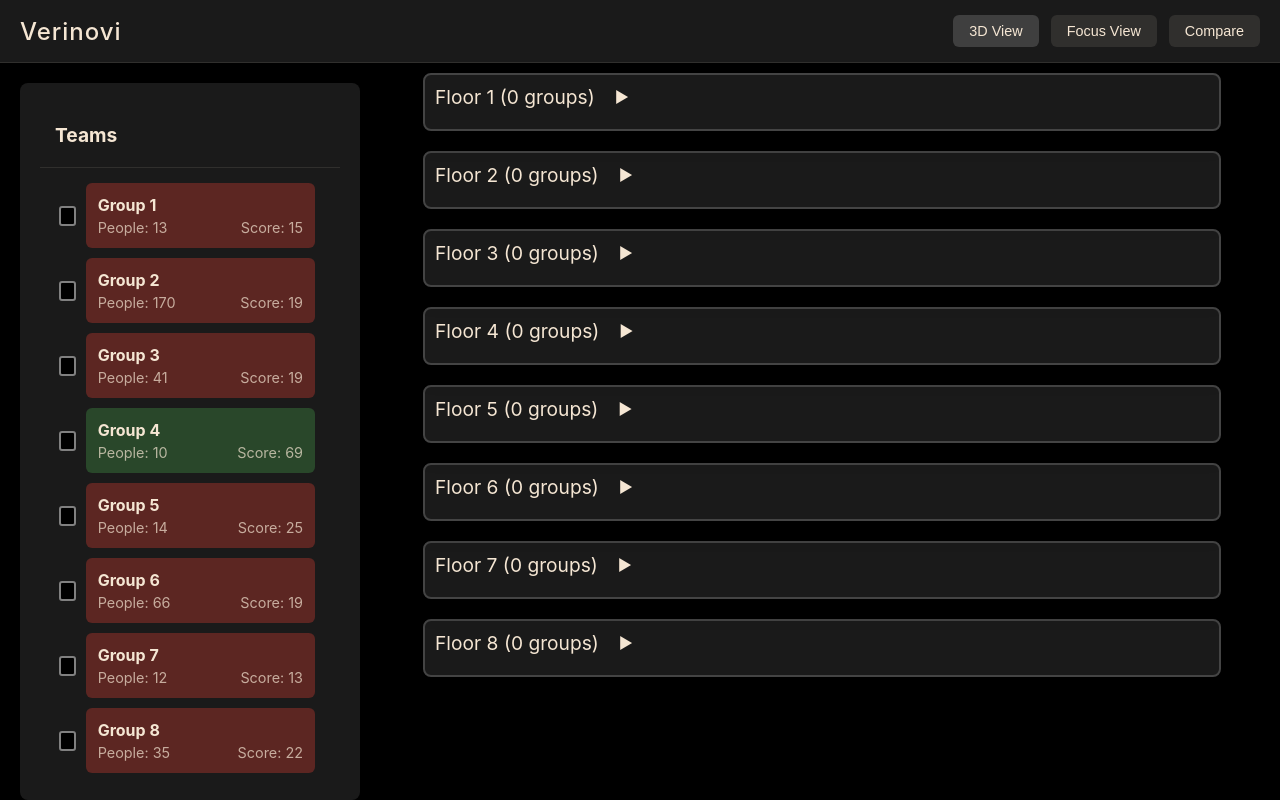
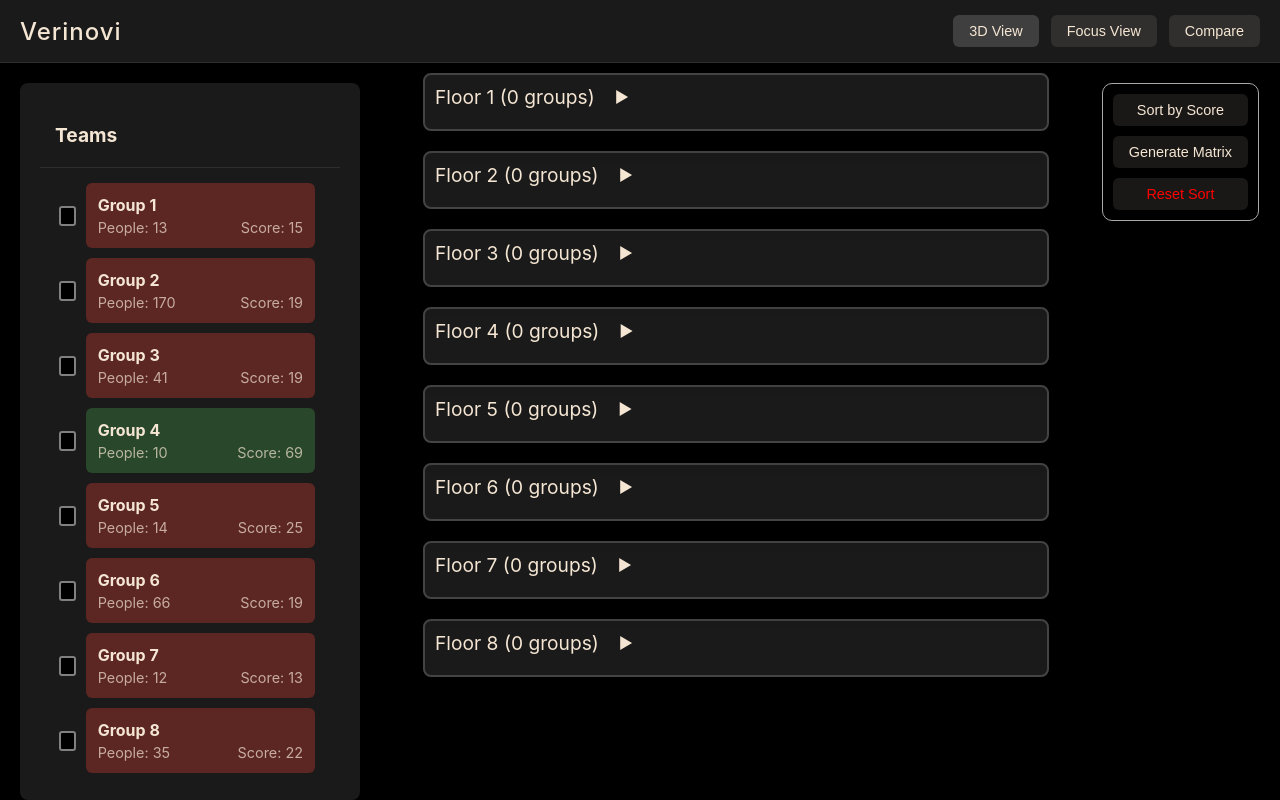
Before and after one commit to matt-james-morgan/csv_test, a React (Create React App) app: page / in a window 1280 px wide. Both pictures are taken after a click on the button "All Floors". Built offline with nearby package versions, Linux system fonts and the light colour scheme.

Commit message:
adding filters to all floors

```diff
--- a/src/App.js
+++ b/src/App.js
@@ -80,42 +80,39 @@ function App() {
   const getGroupNumber = (header) => parseInt(header.replace('Group ', '')) - 1;
 
   const getCollaborationScore = (group1, group2) => {
-    if (!collaborationData.length) {
-      console.log('No collaboration data available');
+    if (!collaborationData || !Array.isArray(collaborationData) ||
+        !group1?.header || !group2?.header) {
+      console.warn('Invalid data for collaboration score calculation');
       return 0;
     }
 
-    const index1 = getGroupNumber(group1.header);
-    const index2 = getGroupNumber(group2.header);
+    try {
+      const index1 = getGroupNumber(group1.header);
+      const index2 = getGroupNumber(group2.header);
 
-    if (index1 < 0 || index1 >= collaborationData.length ||
-        index2 < 0 || index2 >= collaborationData.length) {
-      console.warn(`Invalid group indices: ${index1}, ${index2}`);
+      if (!collaborationData[index1] || !collaborationData[index2] ||
+          index1 < 0 || index2 < 0 ||
+          index1 >= collaborationData.length ||
+          index2 >= collaborationData.length) {
+        console.warn(`Out of bounds indices: ${index1}, ${index2}`);
+        return 0;
+      }
+
+      const score1 = Number(collaborationData[index1][index2]) || 0;
+      const score2 = Number(collaborationData[index2][index1]) || 0;
+
+      return Math.max(score1, score2);
+    } catch (error) {
+      console.error('Error calculating collaboration score:', error);
       return 0;
     }
-
-    const score1 = parseInt(collaborationData[index1][index2]) || 0;
-    const score2 = parseInt(collaborationData[index2][index1]) || 0;
-
-    console.log('Collaboration scores:', {
-      group1: group1.header,
-      group2: group2.header,
-      index1,
-      index2,
-      score1,
-      score2
-    });
-
-    return Math.max(score1, score2);
   };
 
   const calculateGroupCollaborationScores = (groups) => {
-    if (groups.length <= 1) {
-      console.log('Groups length <= 1:', groups);
+    if (!collaborationData || groups.length <= 1) {
       return groups.map(group => ({ ...group, collaborationScore: 0 }));
     }
 
-    // Calculate weighted average for each group
     return groups.map(currentGroup => {
       let totalWeightedScore = 0;
       let totalWeight = 0;
@@ -123,17 +120,7 @@ function App() {
       groups.forEach(otherGroup => {
         if (currentGroup.header !== otherGroup.header) {
           const score = getCollaborationScore(currentGroup, otherGroup);
-          const weight = otherGroup.peopleCount;
-
-          console.log('Collaboration calculation:', {
-            group1: currentGroup.header,
-            group2: otherGroup.header,
-            score,
-            weight,
-            totalWeightedScore,
-            totalWeight
-          });
-
+          const weight = otherGroup.peopleCount || 0;
           totalWeightedScore += score * weight;
           totalWeight += weight;
         }
@@ -142,13 +129,6 @@ function App() {
       const weightedAverage = totalWeight > 0
         ? Math.round(totalWeightedScore / totalWeight)
         : 0;
-
-      console.log('Final weighted average:', {
-        group: currentGroup.header,
-        weightedAverage,
-        totalWeightedScore,
-        totalWeight
-      });
 
       return {
         ...currentGroup,
@@ -202,8 +182,10 @@ function App() {
   };
 
   const handleFloorDrop = (group, floorId) => {
+    console.log('Handling floor drop in App.js:', { group, floorId });
     const currentFloor = floorData.find(floor => floor.floor_id === floorId);
     if (!checkCapacity(currentFloor, group)) {
+      console.log('Capacity check failed in App.js');
       return;
     }
 
@@ -211,11 +193,6 @@ function App() {
       return prevFloorData.map(floor => {
         if (floor.floor_id === floorId) {
           if (floor.groups.some(g => g.header === group.header)) {
-            return floor;
-          }
-
-          const currentPeopleCount = floor.groups.reduce((sum, g) => sum + g.peopleCount, 0);
-          if (currentPeopleCount + group.peopleCount > 200) {
             return floor;
           }
 
--- a/src/components/FloorPlan.js
+++ b/src/components/FloorPlan.js
@@ -1,4 +1,4 @@
-import React, { useState, useEffect } from "react";
+import React, { useState, useEffect, useCallback } from "react";
 import Floor from "./Floor";
 import FloorDetail from "./FloorDetail";
 import "../styles/FloorPlan.css";
@@ -27,7 +27,7 @@ const getDominantTeamColor = (groups) => {
 
 function FloorPlan({
   floorData,
-  handleFloorDrop: handleGroupDrop,
+  handleFloorDrop,
   handleFloorClear,
   onGroupSelect,
   isIsometricView,
@@ -50,22 +50,38 @@ function FloorPlan({
   };
 
   const handleFloorReorder = (fromIndex, toIndex) => {
+    console.log("Reordering floors:", { fromIndex, toIndex });
     setFloorData((prevData) => {
       const newData = [...prevData];
       const [movedFloor] = newData.splice(fromIndex, 1);
       newData.splice(toIndex, 0, movedFloor);
+      console.log(
+        "New floor order:",
+        newData.map((f) => f.floor_id)
+      );
       return newData;
     });
   };
 
-  const calculateCollaborationAverage = (floor1, floor2) => {
+  const calculateGroupCollaborationScore = useCallback(
+    (group1, group2) => {
+      const score = getCollaborationScore(group1, group2);
+      const weight1 = group1.peopleCount;
+      const weight2 = group2.peopleCount;
+      return (score * weight1 + score * weight2) / (weight1 + weight2);
+    },
+    [getCollaborationScore]
+  );
+
+  const calculateCollaborationAverage = useCallback(
+    (floor1, floor2) => {
       if (!floor1?.groups.length || !floor2?.groups.length) return 0;
 
       let totalScore = 0;
       let count = 0;
 
-    floor1.groups.forEach(group1 => {
-      floor2.groups.forEach(group2 => {
+      floor1.groups.forEach((group1) => {
+        floor2.groups.forEach((group2) => {
           const score = calculateGroupCollaborationScore(group1, group2);
           totalScore += score;
           count++;
@@ -73,14 +89,9 @@ function FloorPlan({
       });
 
       return count > 0 ? Number((totalScore / count).toFixed(2)) : 0;
-  };
-
-  const calculateGroupCollaborationScore = (group1, group2) => {
-    const score = getCollaborationScore(group1, group2);
-    const weight1 = group1.peopleCount;
-    const weight2 = group2.peopleCount;
-    return (score * weight1 + score * weight2) / (weight1 + weight2);
-  };
+    },
+    [calculateGroupCollaborationScore]
+  );
 
   useEffect(() => {
     const handleKeyPress = (e) => {
@@ -117,19 +128,30 @@ function FloorPlan({
 
     const newScores = {};
     floorData.forEach((floor, index) => {
-      // Calculate score with floor above
       if (index > 0) {
-        const scoreWithAbove = calculateCollaborationAverage(floorData[index-1], floor);
-        newScores[`${floorData[index-1].floor_id}-${floor.floor_id}`] = scoreWithAbove;
+        const scoreWithAbove = calculateCollaborationAverage(
+          floorData[index - 1],
+          floor
+        );
+        newScores[`${floorData[index - 1].floor_id}-${floor.floor_id}`] =
+          scoreWithAbove;
       }
-      // Calculate score with floor below
       if (index < floorData.length - 1) {
-        const scoreWithBelow = calculateCollaborationAverage(floor, floorData[index + 1]);
-        newScores[`${floor.floor_id}-${floorData[index + 1].floor_id}`] = scoreWithBelow;
+        const scoreWithBelow = calculateCollaborationAverage(
+          floor,
+          floorData[index + 1]
+        );
+        newScores[`${floor.floor_id}-${floorData[index + 1].floor_id}`] =
+          scoreWithBelow;
       }
     });
     setFloorCollabScores(newScores);
-  }, [floorData, isZoomedOut, getCollaborationScore]);
+  }, [
+    floorData,
+    isZoomedOut,
+    getCollaborationScore,
+    calculateCollaborationAverage,
+  ]);
 
   const handleCloseDetail = () => {
     setSelectedFloor(null);
@@ -140,7 +162,123 @@ function FloorPlan({
     setSelectedFloor(null);
   };
 
+  const handleGroupDrop = (group, floorId) => {
+    console.log("Handling group drop:", { group, floorId });
+    handleFloorDrop(group, floorId);
+  };
+
+  const sortFloorsByScore = () => {
+    setFloorData((prevData) => {
+      const sortedData = [...prevData].sort((a, b) => {
+        const scoreA = a.collaborationScore || 0;
+        const scoreB = b.collaborationScore || 0;
+        return scoreB - scoreA; // Sort in descending order
+      });
+      return sortedData;
+    });
+  };
+
+  const resetSort = () => {
+    setFloorData((prevData) =>
+      prevData.sort((a, b) => a.floor_id - b.floor_id)
+    );
+  };
+
+  const generateMatrix = () => {
+    console.log("Generating matrix");
+  };
+
   return (
+    <>
+      {isZoomedOut && (
+        <div
+          style={{
+            display: "flex",
+            flexDirection: "column",
+            gap: "10px",
+            position: "absolute",
+            top: "20px",
+            right: "1px",
+            zIndex: 1000,
+            padding: "10px",
+            border: "1px solid darkgray",
+            borderRadius: "10px",
+          }}
+        >
+          <button
+            onClick={sortFloorsByScore}
+            style={{
+              top: "20px",
+              right: "20px",
+              backgroundColor: "rgba(245, 230, 211, 0.1)",
+              border: "none",
+              color: "#f5e6d3",
+              padding: "8px 16px",
+              borderRadius: "6px",
+              cursor: "pointer",
+              fontSize: "0.9em",
+              zIndex: 1000,
+              transition: "background-color 0.2s",
+            }}
+            onMouseOver={(e) =>
+              (e.target.style.backgroundColor = "rgba(245, 230, 211, 0.2)")
+            }
+            onMouseOut={(e) =>
+              (e.target.style.backgroundColor = "rgba(245, 230, 211, 0.1)")
+            }
+          >
+            Sort by Score
+          </button>
+          <button
+            onClick={generateMatrix}
+            style={{
+              top: "20px",
+              right: "20px",
+              backgroundColor: "rgba(245, 230, 211, 0.1)",
+              border: "none",
+              color: "#f5e6d3",
+              padding: "8px 16px",
+              borderRadius: "6px",
+              cursor: "pointer",
+              fontSize: "0.9em",
+              zIndex: 1000,
+              transition: "background-color 0.2s",
+            }}
+            onMouseOver={(e) =>
+              (e.target.style.backgroundColor = "rgba(245, 230, 211, 0.2)")
+            }
+            onMouseOut={(e) =>
+              (e.target.style.backgroundColor = "rgba(245, 230, 211, 0.1)")
+            }
+          >
+            Generate Matrix
+          </button>
+          <button
+            onClick={resetSort}
+            style={{
+              top: "20px",
+              right: "20px",
+              backgroundColor: "rgba(245, 230, 211, 0.1)",
+              border: "none",
+              color: "red",
+              padding: "8px 16px",
+              borderRadius: "6px",
+              cursor: "pointer",
+              fontSize: "0.9em",
+              zIndex: 1000,
+              transition: "background-color 0.2s",
+            }}
+            onMouseOver={(e) =>
+              (e.target.style.backgroundColor = "rgba(245, 230, 211, 0.2)")
+            }
+            onMouseOut={(e) =>
+              (e.target.style.backgroundColor = "rgba(245, 230, 211, 0.1)")
+            }
+          >
+            Reset Sort
+          </button>
+        </div>
+      )}
       <div
         className={`floor-plan ${isZoomedOut ? "zoomed-out" : ""} ${
           isIsometricView ? "isometric" : ""
@@ -161,6 +299,8 @@ function FloorPlan({
             height: "100%",
             transform: isIsometricView ? "scale(0.6) translateY(20%)" : "none",
             transformOrigin: "center center",
+            overflowY: isZoomedOut ? "auto" : "",
+          maxHeight: isZoomedOut ? "100vh" : "",
           }}
         >
           {capacityWarning && (
@@ -183,8 +323,11 @@ function FloorPlan({
           )}
           <div className={`floors-container ${isZoomedOut ? "grid-view" : ""}`}>
             {floorData.map((floor, index) => {
-            const isCurrent = isZoomedOut ? true : index === currentFloorIndex;
-            const relativeIndex = index - (isZoomedOut ? 0 : currentFloorIndex);
+              const isCurrent = isZoomedOut
+                ? true
+                : index === currentFloorIndex;
+              const relativeIndex =
+                index - (isZoomedOut ? 0 : currentFloorIndex);
               const verticalOffset = isIsometricView
                 ? relativeIndex * (isZoomedOut ? 10 : 40)
                 : relativeIndex * (isZoomedOut ? 30 : 100);
@@ -198,7 +341,7 @@ function FloorPlan({
                   <div
                     style={{
                       position: isZoomedOut ? "relative" : "absolute",
-                    width: isZoomedOut ? "90%" : "70%",
+                      width: "70%",
                       height: isZoomedOut ? "90%" : "70%",
                       transform: isZoomedOut
                         ? "none"
@@ -213,7 +356,11 @@ function FloorPlan({
                       transformOrigin: "center center",
                       zIndex: floorData.length - Math.abs(relativeIndex),
                       perspective: isIsometricView ? "1500px" : "none",
-                    left: isZoomedOut ? "5%" : isIsometricView ? "auto" : "50%",
+                      left: isZoomedOut
+                        ? "5%"
+                        : isIsometricView
+                        ? "auto"
+                        : "50%",
                       top: isIsometricView ? "auto" : "50%",
                       marginBottom: isZoomedOut ? "20px" : "0",
                     }}
@@ -242,7 +389,11 @@ function FloorPlan({
                         flexDirection: "column",
                       }}
                       opacity={
-                      isIsometricView && !isZoomedOut ? (isCurrent ? 1 : 0.3) : 1
+                        isIsometricView && !isZoomedOut
+                          ? isCurrent
+                            ? 1
+                            : 0.3
+                          : 1
                       }
                       onClick={() => {
                         if (isZoomedOut) {
@@ -301,6 +452,7 @@ function FloorPlan({
           />
         )}
       </div>
+    </>
   );
 }
 
```
Also changed, not shown: src/components/Floor.js (+8 -0 lines), src/components/MatrixList.js (+21 -17 lines). Lines whose indentation alone changed are shown as unchanged.
